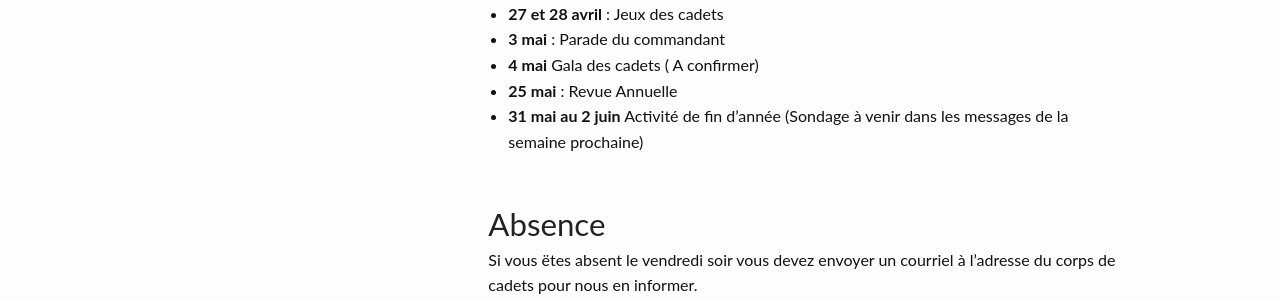
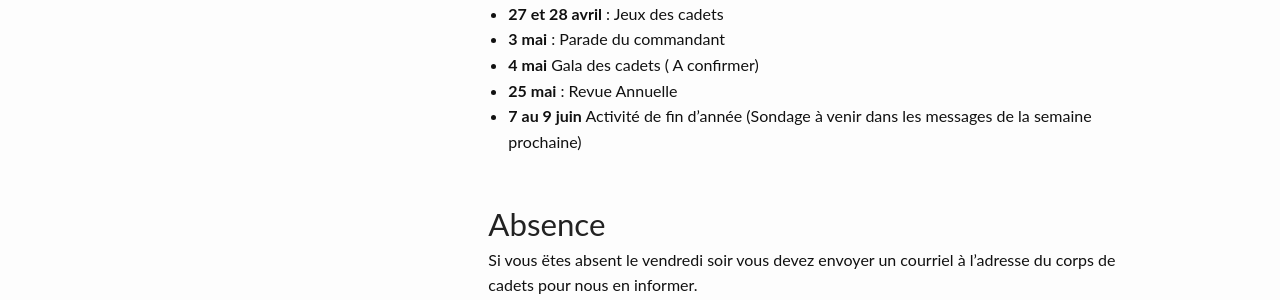
Before and after one commit to CC2920/web, a Jekyll site: the page built from _communications/messages.md, in a window 1280 px wide. Shown: the part 999-1299 px from the top of the page. Built offline with Jekyll 4.4.1, drawn with Linux system fonts in a browser that asks for light colours.

Commit message:
Message semaine 14 avril r2

```diff
--- a/_communications/messages.md
+++ b/_communications/messages.md
@@ -29,7 +29,7 @@ Soirée d'instruction, tenue C5 pour tous.
 - **3 mai** : Parade du commandant
 - **4 mai** Gala des cadets ( A confirmer)
 - **25 mai** : Revue Annuelle
-- **31 mai au 2 juin** Activité de fin d'année (Sondage à venir dans les messages de la semaine prochaine)
+- **7 au 9 juin** Activité de fin d'année (Sondage à venir dans les messages de la semaine prochaine)
 
 ## Absence
 
```
